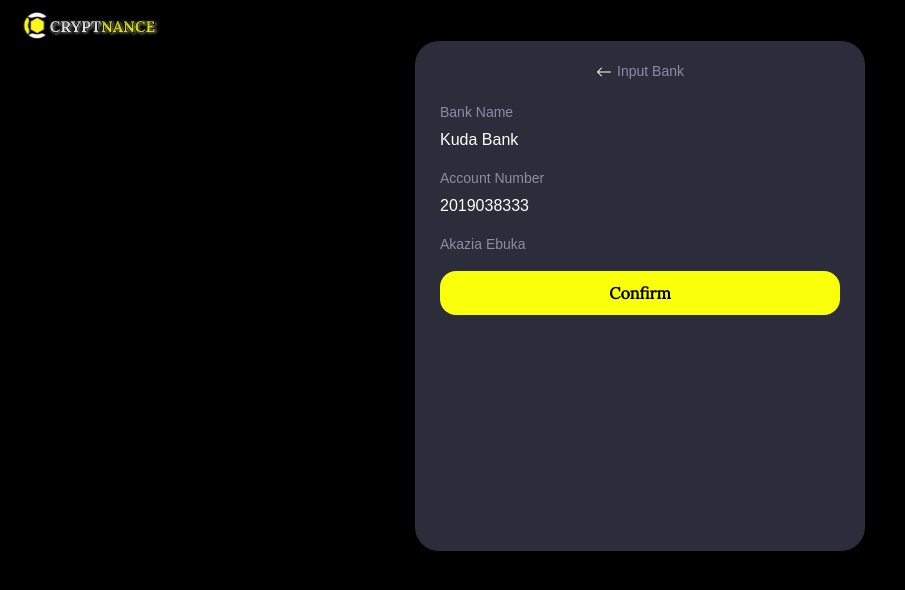
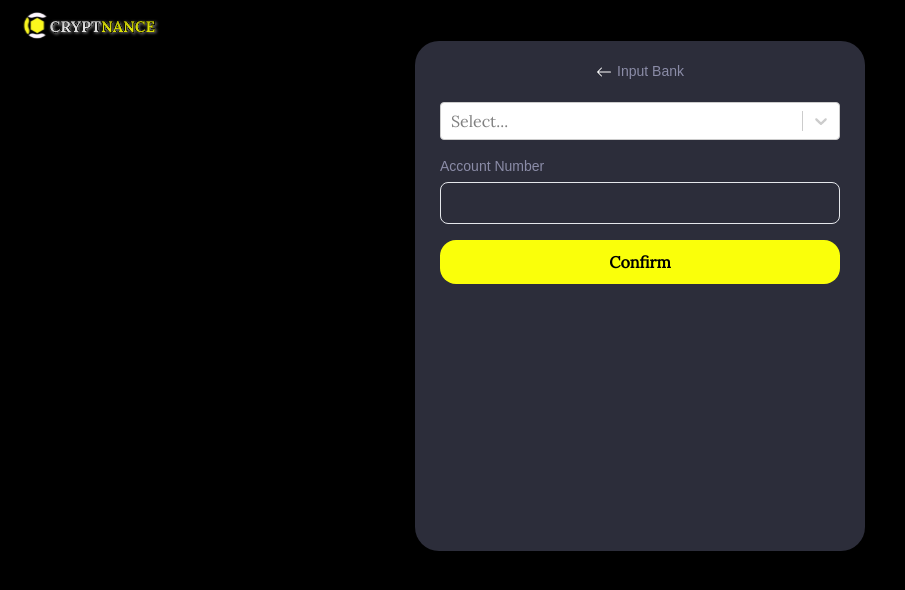
Before and after one commit to iampitrus/test, a React (Vite) app: page /user/bank-details in a window 1280 px wide. Shown: the top 590 px of the page, without its empty margins (0-905 px from the left). Built offline with nearby package versions, Linux system fonts and the light colour scheme; no server answers.

Commit message:
ADD: offramp apis consumed

```diff
--- a/package.json
+++ b/package.json
@@ -18,6 +18,7 @@
     "react-icons": "^5.0.1",
     "react-redux": "^9.1.0",
     "react-router-dom": "^6.21.2",
+    "react-select": "^5.8.0",
     "react-toastify": "^10.0.4"
   },
   "devDependencies": {
--- a/src/api/offRamp.ts
+++ b/src/api/offRamp.ts
@@ -1,8 +1,8 @@
 import { api } from ".";
 
 type Details = {
-  accountNumber: number;
-  bankCode: number;
+  accountNumber: string;
+  bankCode: string;
 };
 
 export type Currencies = {
@@ -15,7 +15,7 @@
 
 type Banks = {
   success: boolean;
-  data: { code: number; Name: string }[];
+  data: { Code: number; Name: string }[];
 };
 
 const authApi = api.injectEndpoints({
--- a/src/components/atoms/Dropdown.tsx
+++ b/src/components/atoms/Dropdown.tsx
@@ -30,7 +30,7 @@
       {isSuccess ? (
         <select
           id="dropdown"
-          style={none && { appearance: "none", marginLeft: "25px" }}
+          style={none ? { appearance: "none", marginLeft: "25px" } : {}}
           className="w-full ml-5 border-none m-0 outline-none text-white bg-boxcolor font-bold"
           value={value}
           onChange={handleChange}
@@ -47,10 +47,6 @@
                 {currency}
               </option>
             ))}
-
-          {/* {data.map(({ currency }) => (
-          <option value={currency}>{currency}</option>
-        ))} */}
         </select>
       ) : (
         <p className="absolute left-6 text-xs text-gray-400">
--- a/src/components/atoms/UserInput.tsx
+++ b/src/components/atoms/UserInput.tsx
@@ -1,4 +1,3 @@
-import { useState } from "react";
 import Dropdown from "./Dropdown";
 import { useDispatch } from "react-redux";
 import { setAmount } from "../../redux/userSlice";
@@ -9,10 +8,12 @@
   id,
   placeholder,
   label,
-  value,
   className,
   data,
+  value,
+  onChange,
   convertedAmt,
+  disabled,
 }: any) => {
   const dispatch = useDispatch();
 
@@ -51,7 +52,13 @@
           <label className="text-headercolor font-Poppins text-[14px]">
             {label}
           </label>
-          <h3 className="font-Rubik text-[16px] text-white">{value}</h3>
+          <input
+            disabled={disabled}
+            value={value}
+            type={type}
+            onChange={onChange}
+            className="font-Rubik bg-transparent p-2 rounded-lg border text-[16px] text-white"
+          />
         </div>
       );
 
--- a/src/components/layout/AppLayout.tsx
+++ b/src/components/layout/AppLayout.tsx
@@ -7,7 +7,7 @@
       <img src={Logo} className="w-[10rem]" />
       <div className="flex justify-center items-center">
         <div
-          className="bg-boxcolor  flex flex-col items-center gap-5 w-[350px] h-[510px]
+          className="bg-boxcolor  flex flex-col items-center gap-5 w-[350px] min-h-[510px]
          p-[20px] rounded-3xl md:w-[450px]  border-none"
         >
           <Outlet />
--- a/src/components/organisms/InputBank.tsx
+++ b/src/components/organisms/InputBank.tsx
@@ -2,21 +2,93 @@
 import Input from "../atoms/UserInput";
 import { useNavigate } from "react-router-dom";
 import TextInput from "../atoms/TextInput";
+import React, { useEffect, useState } from "react";
+import Select from "react-select";
+import {
+  useGetSupportedBanksQuery,
+  useResolveBankMutation,
+} from "../../api/offRamp";
 
 const InputBank = () => {
+  const [options, setOptions] = useState({} as any);
+  const [bankDetails, setBankDetails] = useState({
+    accountNumber: "",
+    bankCode: "",
+  });
+
+  const { data: supportedBanks, isSuccess } = useGetSupportedBanksQuery();
+  const [
+    resolveBank,
+    {
+      data: resolveDetails,
+      isLoading: resolveLoading,
+      isSuccess: resolveSuccess,
+      isError: resolveError,
+    },
+  ] = useResolveBankMutation();
+
   const navigate = useNavigate();
+
   const handleInputBank = () => {
     navigate("/user/review-sell");
   };
+
+  const verifyAccount = () => {
+    if (resolveLoading) return;
+    resolveBank(bankDetails);
+  };
+
+  const handleChangeAcct = (e: React.ChangeEvent<HTMLInputElement>) => {
+    if (bankDetails.accountNumber.length >= 10) {
+      return;
+    } else {
+      setBankDetails({ ...bankDetails, accountNumber: e.target.value });
+    }
+  };
+
+  useEffect(() => {
+    const formattedOptions = supportedBanks?.data.map((bank) => ({
+      value: bank.Code,
+      label: bank.Name,
+    }));
+
+    setOptions(formattedOptions);
+
+    if (bankDetails.accountNumber.length === 10 && bankDetails.bankCode) {
+      verifyAccount();
+    }
+  }, [isSuccess, bankDetails, resolveError]);
+
+  useEffect(() => {
+    if (resolveError) {
+      setBankDetails({ accountNumber: "", bankCode: "" });
+    }
+  }, [resolveError]);
+
   return (
     <div className="flex flex-col gap-4">
-      <Input inputType={"field"} label={"Bank Name"} value={"Kuda Bank"} />
+      <Select
+        onChange={(e: any) =>
+          setBankDetails({ ...bankDetails, bankCode: e.value })
+        }
+        options={options}
+      />
       <Input
         inputType={"field"}
         label={"Account Number"}
-        value={"2019038333"}
+        onChange={handleChangeAcct}
+        value={bankDetails.accountNumber}
+        type="number"
       />
-      <TextInput>Akazia Ebuka</TextInput>
+      {resolveSuccess && (
+        <TextInput>{resolveDetails.data?.data?.accountname}</TextInput>
+      )}
+      {resolveLoading && <TextInput>Verifying Account...</TextInput>}
+      {resolveError && (
+        <TextInput>
+          Account not verified. Check credentials and try again
+        </TextInput>
+      )}
       <Button onclick={handleInputBank}>Confirm</Button>
     </div>
   );
--- a/src/components/organisms/ReviewSell.tsx
+++ b/src/components/organisms/ReviewSell.tsx
@@ -4,9 +4,20 @@
 
 const ReviewSell = () => {
   return (
-    <div className="flex w-full flex-col gap-4">
-      <Input inputType={"field"} label="Bank Name" value={"Kuda Bank"} />
-      <Input inputType={"field"} label="Account NUmber" value={"2019038333"} />
+    <div className="flex w-full h-fit flex-col gap-4">
+      <Input
+        disabled
+        inputType={"field"}
+        label="Your Bank Name"
+        value={"Kuda Bank"}
+      />
+      <TextInput>Your name</TextInput>
+      <Input
+        disabled
+        inputType={"field"}
+        label="Your Account NUmber"
+        value={"2019038333"}
+      />
       <TextInput>Transaction Details</TextInput>
       <TextInput className="font-bold">
         Before making payments, review your transaction information.{" "}
@@ -29,12 +40,9 @@
           />
         </div>
       </div>
-      <Input
-        inputType={"field"}
-        label={"Account Sender Name"}
-        value={"Akazie Ebuka"}
-      />
-      <Button>1've made the deposit</Button>
+      <div className="mx-auto mt-8">
+        <Button>1've made the deposit</Button>
+      </div>
     </div>
   );
 };
```
Also changed, not shown: 1 other file (tests, documents, lock files or other folders).
